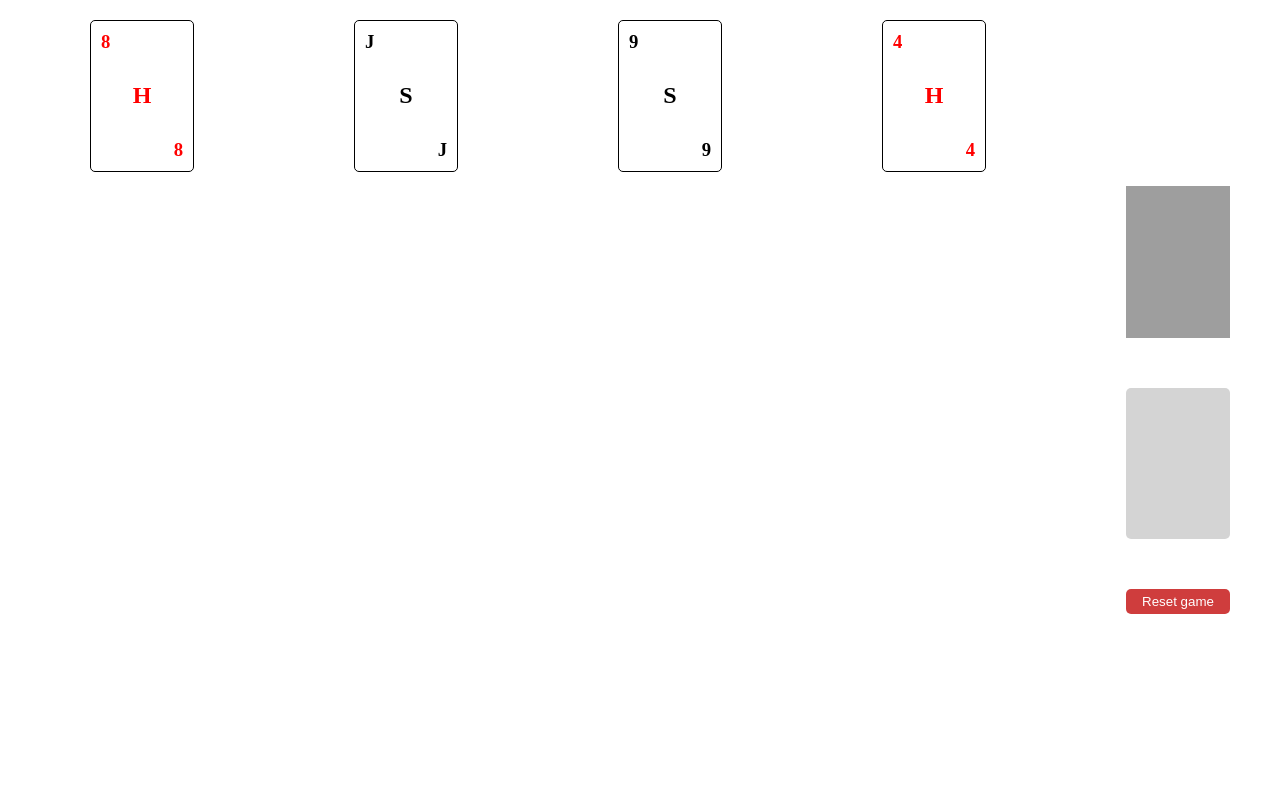
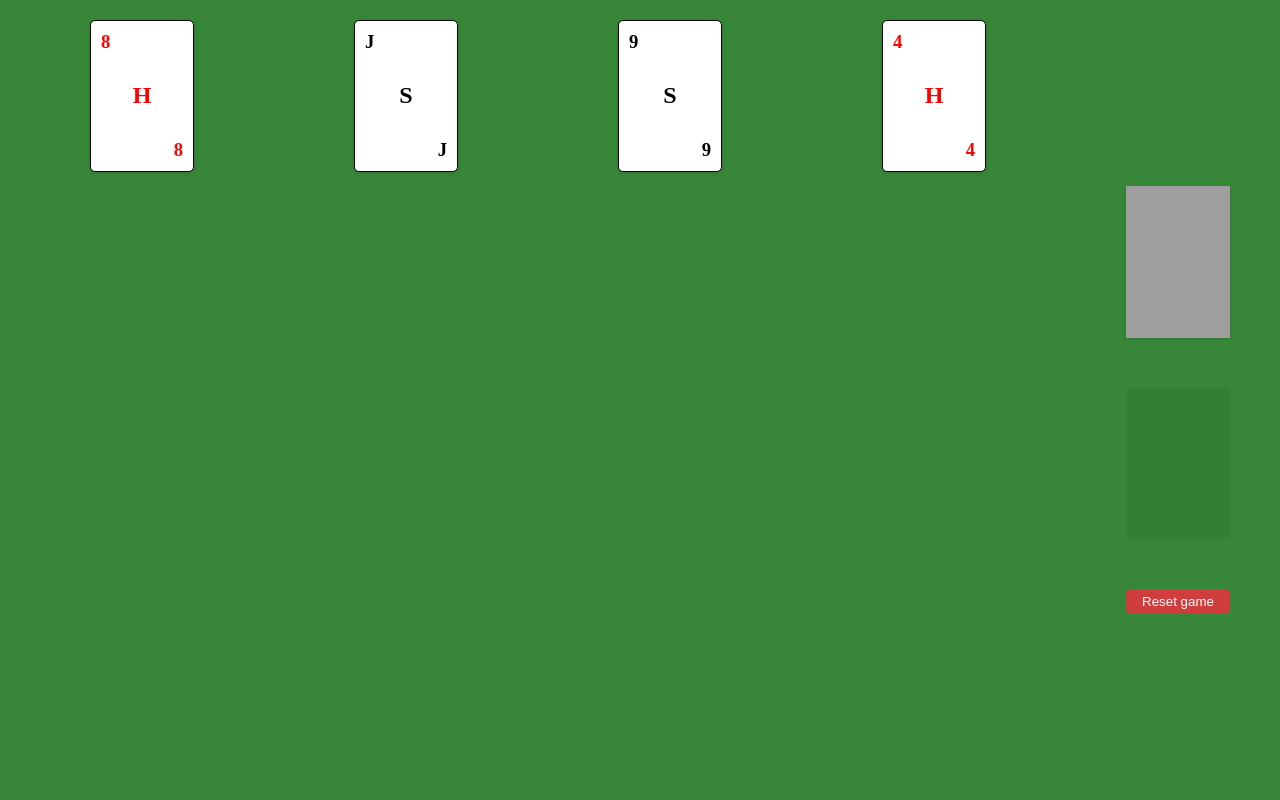
Before and after one commit to WilliamDavidson-02/aces-up, a PHP site: page / in a window 1280 px wide. Run offline with PHP 8.4, Linux system fonts and the light colour scheme; grey boxes are pictures that could not be loaded.

Commit message:
card columns, staggered cards css

```diff
--- a/index.php
+++ b/index.php
@@ -2,12 +2,20 @@
 
 session_start();
 
+require_once __DIR__ . '/createCards.php';
+
 $deck = [];
-$cardsOnBoard = [];
+$cardsFirstColumn = [];
+$cardsSecondColumn = [];
+$cardsThirdColumn = [];
+$cardsFourthColumn = [];
 
 if (isset($_POST['reset']) && isset($_SESSION['deck'])) {
     unset($_SESSION['deck']);
-    unset($_SESSION['cardsOnBoard']);
+    unset($_SESSION['cardsFirstColumn']);
+    unset($_SESSION['cardsSecondColumn']);
+    unset($_SESSION['cardsThirdColumn']);
+    unset($_SESSION['cardsFourthColumn']);
 }
 
 if (!isset($_SESSION['deck'])) {
@@ -15,37 +23,21 @@ if (!isset($_SESSION['deck'])) {
 } else {
     // get session data
     $deck = $_SESSION['deck'];
-    $deck = array_splice($deck, 4);
-    $cardsOnBoard = [...$_SESSION['cardsOnBoard'], ...array_splice($deck, 0, 4)];
+    $cardsForNewRound = array_splice($deck, 0, 4);
+    $cardsFirstColumn = [...$_SESSION['cardsFirstColumn'], $cardsForNewRound[0]];
+    $cardsSecondColumn = [...$_SESSION['cardsSecondColumn'], $cardsForNewRound[1]];
+    $cardsThirdColumn = [...$_SESSION['cardsThirdColumn'], $cardsForNewRound[2]];
+    $cardsFourthColumn = [...$_SESSION['cardsFourthColumn'], $cardsForNewRound[3]];
 
     // save updated session data
     $_SESSION['deck'] = $deck;
-    $_SESSION['cardsOnBoard'] = $cardsOnBoard;
+    $_SESSION['cardsFirstColumn'] = $cardsFirstColumn;
+    $_SESSION['cardsSecondColumn'] = $cardsSecondColumn;
+    $_SESSION['cardsThirdColumn'] = $cardsThirdColumn;
+    $_SESSION['cardsFourthColumn'] = $cardsFourthColumn;
 }
 
-function createDeck() {
-    global $deck, $cardsOnBoard;
-
-    $ranks = ['2', '3', '4', '5', '6', '7', '8', '9', '10', 'J', 'Q', 'K', 'A'];
-    $suits = ['C', 'D', 'H', 'S'];
-
-    foreach($suits as $suit) {
-        foreach($ranks as $rank) {
-            $deck[] = [
-                'suit' => $suit,
-                'rank' => $rank
-            ];
-        }
-    }
-
-    shuffle($deck);
-
-    $cardsOnBoard = array_splice($deck, 0, 4);
-    $_SESSION['cardsOnBoard'] = $cardsOnBoard;
-
-    $deck = array_splice($deck, 4);
-    $_SESSION['deck'] = $deck;
-}
+$columnContainer = [$cardsFirstColumn, $cardsSecondColumn, $cardsThirdColumn, $cardsFourthColumn];
 
 ?>
 
@@ -60,13 +52,17 @@ function createDeck() {
 <body>
     <form class="playing-board-form" method="post">
         <section class="playing-board">
-            <?php foreach($cardsOnBoard as $card): ?>
-            <div class="card-container card-size <?php echo ($card['suit'] === 'H' || $card['suit'] === 'D') ? 'card-color' : ''; ?>">
-                <h3><?= $card['rank'] ?></h3>
-                <h1><?= $card['suit'] ?></h1>
-                <h3><?= $card['rank'] ?></h3>
-            </div>
-            <?php endforeach; ?>
+            <?php for ($i = 0; $i < 4; $i++): ?>
+                <div class="cards-column">
+                    <?php foreach($columnContainer[$i] as $key => $card): ?>
+                    <div class="card-container card-size <?php echo ($card['suit'] === 'H' || $card['suit'] === 'D') ? 'card-color' : ''; ?>" style="top: <?= $key * 20; ?>px">
+                        <h3><?= $card['rank']; ?></h3>
+                        <h1><?= $card['suit']; ?></h1>
+                        <h3><?= $card['rank']; ?></h3>
+                    </div>
+                    <?php endforeach; ?>
+                </div>
+            <?php endfor; ?>
         </section>
         <section class="user-interaction-container">
             <button type="submit" class="back-of-card card-size">
--- a/style.css
+++ b/style.css
@@ -6,6 +6,7 @@ body {
     margin: 0;
     width: 100vw;
     height: 100vh;
+    background-color: rgb(56, 135, 56);
 }
 
 .playing-board {
@@ -22,7 +23,15 @@ body {
     height: calc(303px / 2);
 }
 
+.cards-column {
+    display: flex;
+    flex-direction: column;
+    align-items: center;
+    position: relative;
+}
+
 .card-container {
+    position: absolute;
     display: flex;
     flex-direction: column;
     justify-content: space-between;
@@ -32,6 +41,7 @@ body {
     padding: 10px;
     cursor: pointer;
     background-color: white;
+    box-shadow: rgba(0, 0, 0, 0.16) 0px 1px 4px;
 }
 
 .card-container h3 {
@@ -68,7 +78,7 @@ body {
 
 .discard-pile {
     border-radius: 5px;
-    background-color: #d4d4d4;
+    background-color: rgb(50, 128, 50);
 }
 
 .back-of-card {
@@ -77,6 +87,7 @@ body {
     border: none;
     cursor: pointer;
     padding: 0;
+    box-shadow: rgba(0, 0, 0, 0.16) 0px 1px 4px;
 }
 
 .back-of-card img {
```
Also changed, not shown: createCards.php (added, +32 -0 lines).
